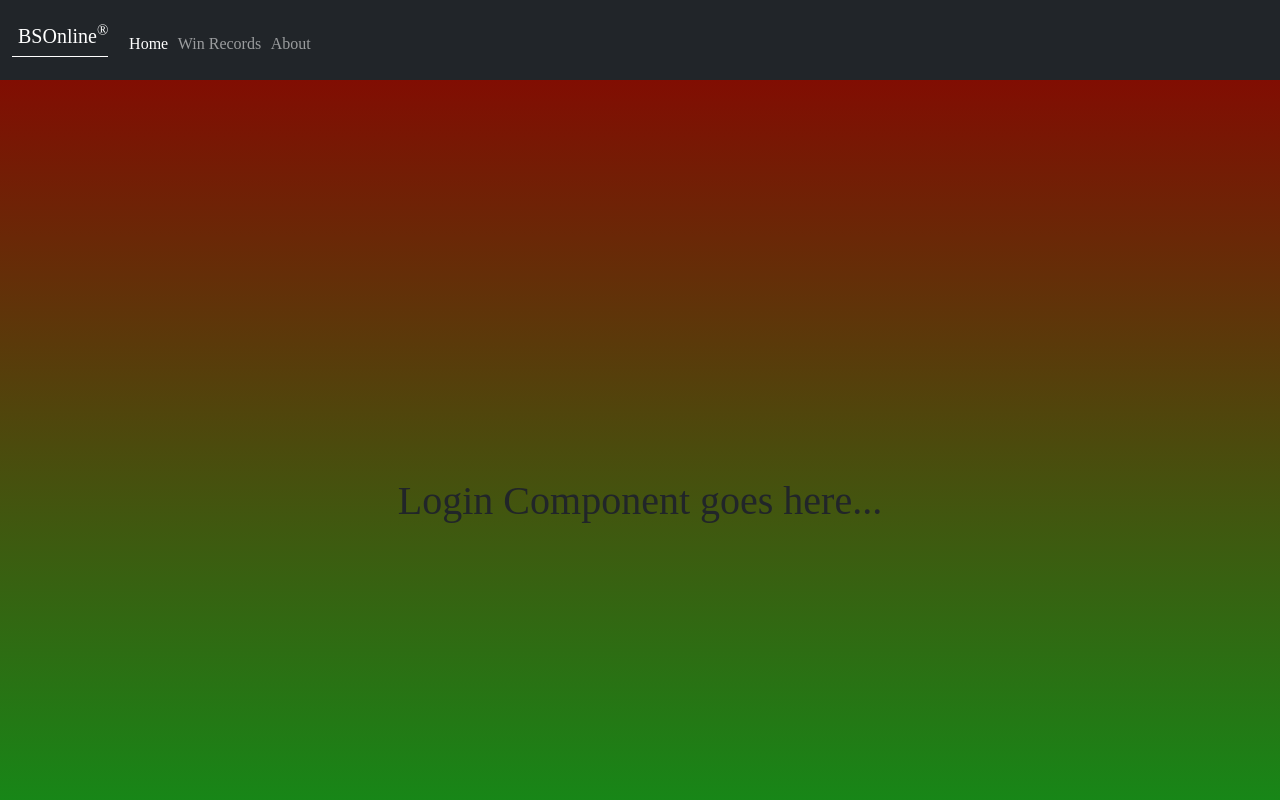
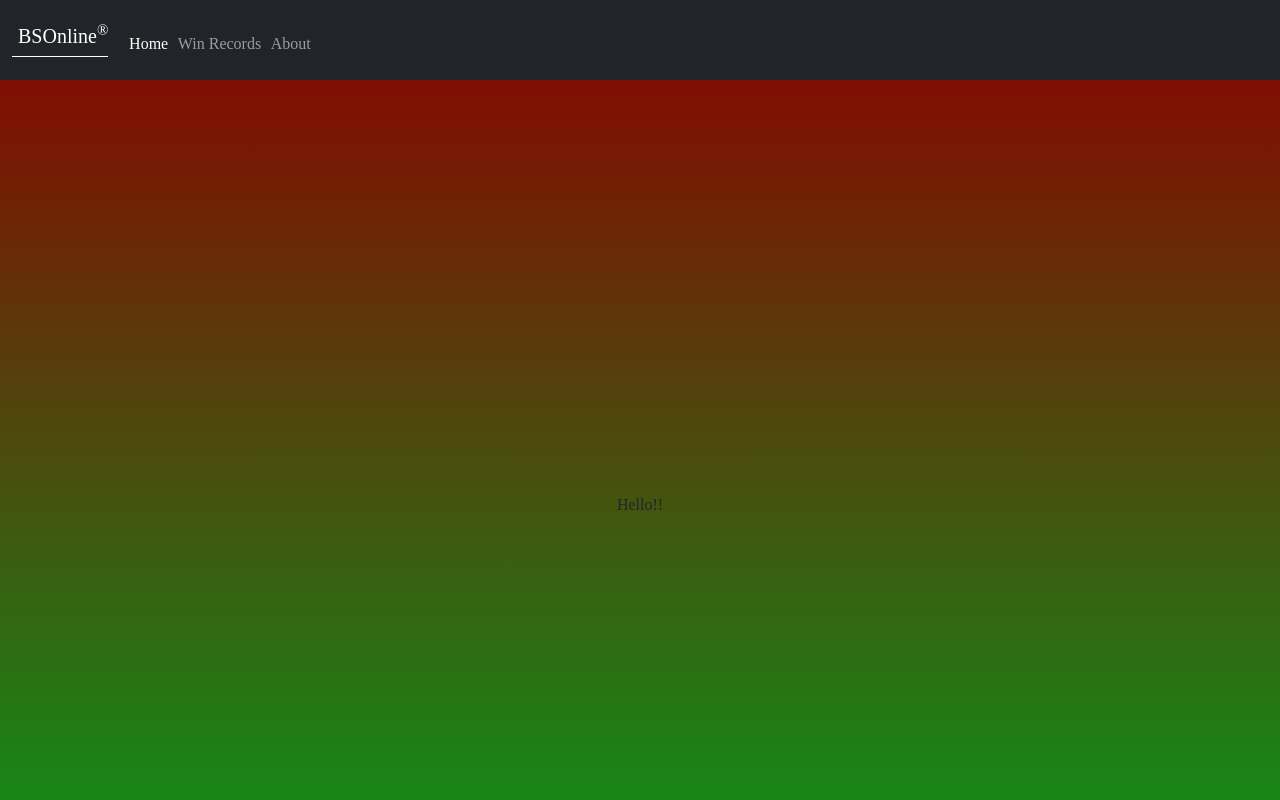
Before and after one commit to EKP529/BSOnline, a React (Vite) app: page / in a window 1280 px wide. Shown: the top 800 px of the page. Built offline with nearby package versions, Linux system fonts and the light colour scheme.

Commit message:
Prepped for React login functionality

```diff
--- a/src/app.jsx
+++ b/src/app.jsx
@@ -3,6 +3,7 @@ import {BrowserRouter, NavLink, Route, Routes} from "react-router-dom";
 import 'bootstrap/dist/css/bootstrap.min.css';
 import './app.css';
 import {Login} from './login/login';
+import { AuthState } from './login/authState';
 import {Lobby} from './lobby/lobby';
 import {Play} from './play/play';
 import {WinRecords} from './winRecords/winRecords';
@@ -16,6 +17,9 @@ function NotFound() {
   );
 }
 export default function App() {
+  const [username, setUsername] = React.useState(localStorage.getItem('userName') || '');
+  const currentAuthState = username ? AuthState.Authenticated : AuthState.Unauthenticated;
+  const [authState, setAuthState] = React.useState(currentAuthState);
   return (
     <BrowserRouter>
       <div className="app bg-light">
@@ -36,7 +40,17 @@ export default function App() {
           </nav>
         </header>
         <Routes className='routes'>
-          <Route path='/' element={<Login></Login>}></Route>
+          <Route path='/' element={
+            <Login
+              username={username}
+              authState={authState}
+              onAuthChange={(username, authState) => {
+                setAuthState(authState);
+                setUsername(username);
+              }}
+            ></Login>
+          } exact>
+          </Route>
           <Route path='/winRecords' element={<WinRecords></WinRecords>}></Route>
           <Route path='/about' element={<About></About>}></Route>
           <Route path='*' element={<NotFound></NotFound>}></Route>
--- /dev/null
+++ b/src/login/authState.js
@@ -0,0 +1,9 @@
+export class AuthState {
+  static Unknown = new AuthState('unknown');
+  static Authenticated = new AuthState('authenticated');
+  static Unauthenticated = new AuthState('unauthenticated');
+
+  constructor(name) {
+    this.name = name;
+  }
+}
--- /dev/null
+++ b/src/login/login.css
@@ -0,0 +1,63 @@
+*{
+    font-family: "Sedgwick Ave Display", serif;
+}
+main {
+    flex: 1 calc(120vh - 110px);
+    display: flex;
+    flex-direction: column;
+    align-items: center;
+    justify-content: space-around;
+}
+main input{
+    margin: 0.5em;
+}
+main > div{
+    display: flex;
+    flex: 0 100px;
+    flex-direction: column;
+    align-items: center;
+}
+main h2{
+    font-size: 4em;
+    border-bottom: solid white thin;
+    border-radius: 50px;
+    width: 350px;
+}
+main h4{
+    margin: 0.75em;
+}
+.quote-box {
+    margin-top: 4em;
+    padding: 1em;
+    border-top: solid white thin;
+    border-radius: 50px;
+}
+
+.quote {
+    font-style: italic;
+}
+
+.author {
+    font-weight: bold;
+    text-align: right;
+}
+
+.author::before {
+    content: " - ";
+}
+#playerName {
+    /*color: rgb(66, 0, 0);*/
+    font-size: 1.5em;
+    padding: 0.5em;
+}
+@media (max-height: 600px) {
+    header {
+        display: none;
+    }
+    footer {
+        display: none;
+    }
+    main {
+        flex: 1 100vh;
+    }
+}
--- a/src/login/login.jsx
+++ b/src/login/login.jsx
@@ -1,9 +1,39 @@
 import React from "react";
-
+import './login.css'
 export function Login() {
   return (
     <main className="container-fluid text-center">
-      <h1>Login Component goes here...</h1>
+      Hello!!
+      {/*<div>*/}
+      {/*  <h2>Welcome</h2>*/}
+      {/*  <!-- Displayed when needing authentication -->*/}
+      {/*  <div id="loginControls" style="display: none">*/}
+      {/*    <h4>Login to Play</h4>*/}
+      {/*    <input type="text" className="input-group-text" id="username" placeholder="Enter Username Here..."/>*/}
+      {/*    <input type="text" className="input-group-text" id="password" placeholder="Enter Password Here..."/>*/}
+      {/*    <button type="button" className="btn btn-light btn-outline-dark" id="login" onClick="login()">Login</button>*/}
+      {/*    <button type="button" className="btn btn-light btn-outline-dark" id="register" onClick="register()">Register*/}
+      {/*    </button>*/}
+      {/*  </div>*/}
+      {/*  <!-- Displayed when ready to play -->*/}
+      {/*  <div id="playControls" style="display: none">*/}
+      {/*    <div id="playerName"></div>*/}
+      {/*    <button type="button" className="btn btn-light btn-outline-success" onClick="play()">Play</button>*/}
+      {/*    <button type="button" className="btn btn-danger btn-outline-light" onClick="logout()">Logout</button>*/}
+      {/*  </div>*/}
+      {/*  <div id="quote" className="quote-box"></div>*/}
+      {/*</div>*/}
+      {/*<!-- Error dialog -->*/}
+      {/*<div className="modal fade" id="msgModal" tabIndex="-1">*/}
+      {/*  <div className="modal-dialog modal-dialog-centered">*/}
+      {/*    <div className="modal-content text-dark">*/}
+      {/*      <div className="modal-body">error message here</div>*/}
+      {/*      <div className="modal-footer">*/}
+      {/*        <button type="button" className="btn btn-secondary" data-bs-dismiss="modal">Close</button>*/}
+      {/*      </div>*/}
+      {/*    </div>*/}
+      {/*  </div>*/}
+      {/*</div>*/}
     </main>
   );
 }
```
